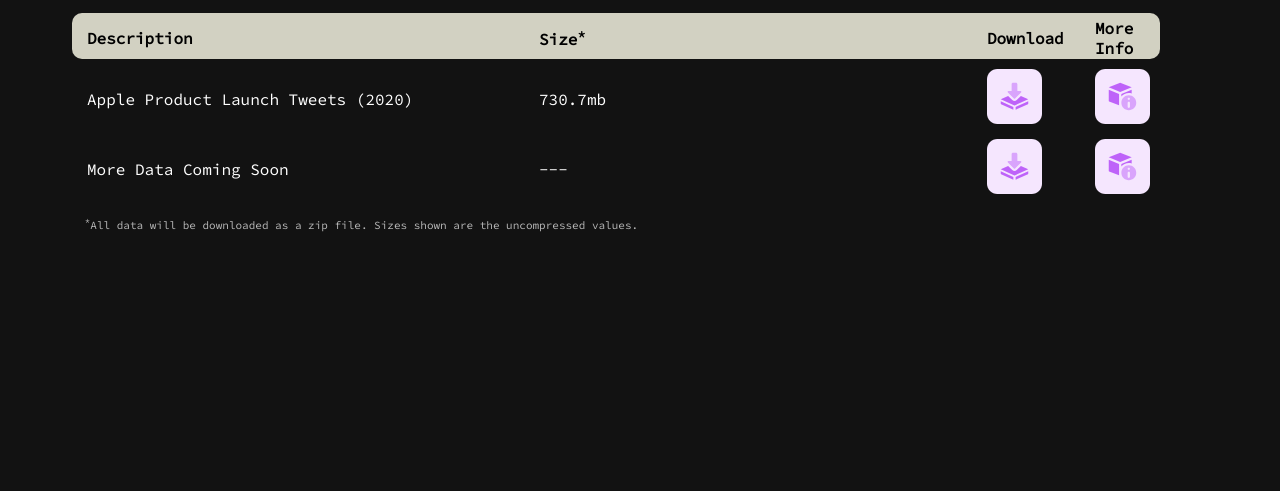
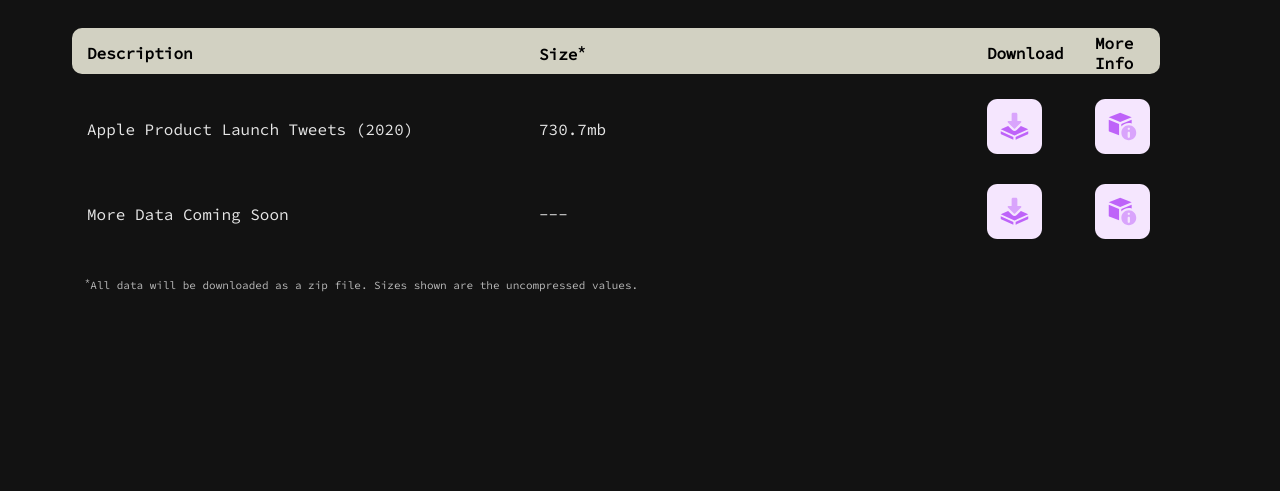
Before and after one commit to brenfrrs/personalsite, a Flask app: page /datasets in a window 1280 px wide. Shown: the top 491 px of the page. Run offline with Flask 2, Linux system fonts and the light colour scheme; some libraries are stand-ins or nearby versions.

Commit message:
changed font color to a darker shade of white, increased border spacing of the table for readability.

```diff
--- a/static/section_styles.css
+++ b/static/section_styles.css
@@ -4,8 +4,6 @@
 
 html {
     scroll-behavior: smooth;
-    /* margin-top: -21px;
-    margin-left: -10px; */
 }
 
 
@@ -24,6 +22,10 @@
 font-size: 28px;
 color: rgba(255,255,255,.70);
 white-space: normal;
+}
+
+a {
+    color: #98cad7;
 }
 
 /* ----- footer styles -----*/
@@ -69,8 +71,8 @@
   font-family:'Source Code Pro';
   width: 85%;
   border-collapse: separate;
-  border-spacing: 0 5px;
-  color: white;
+  border-spacing: 0 20px;
+  color: #e6e6e6;
 
 }
 
```
